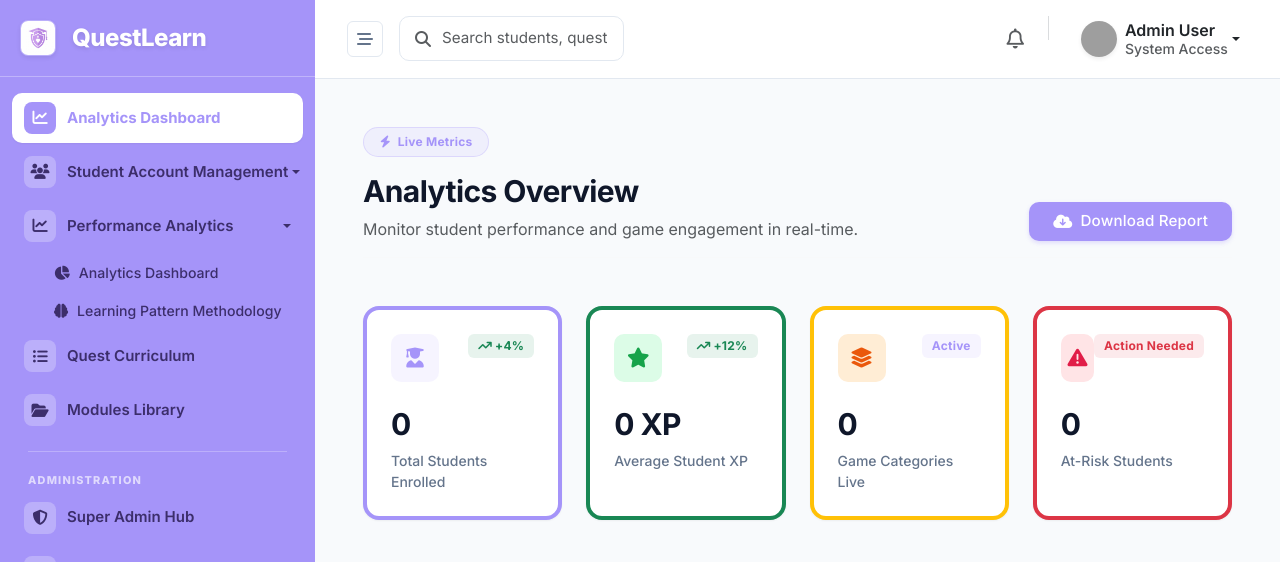
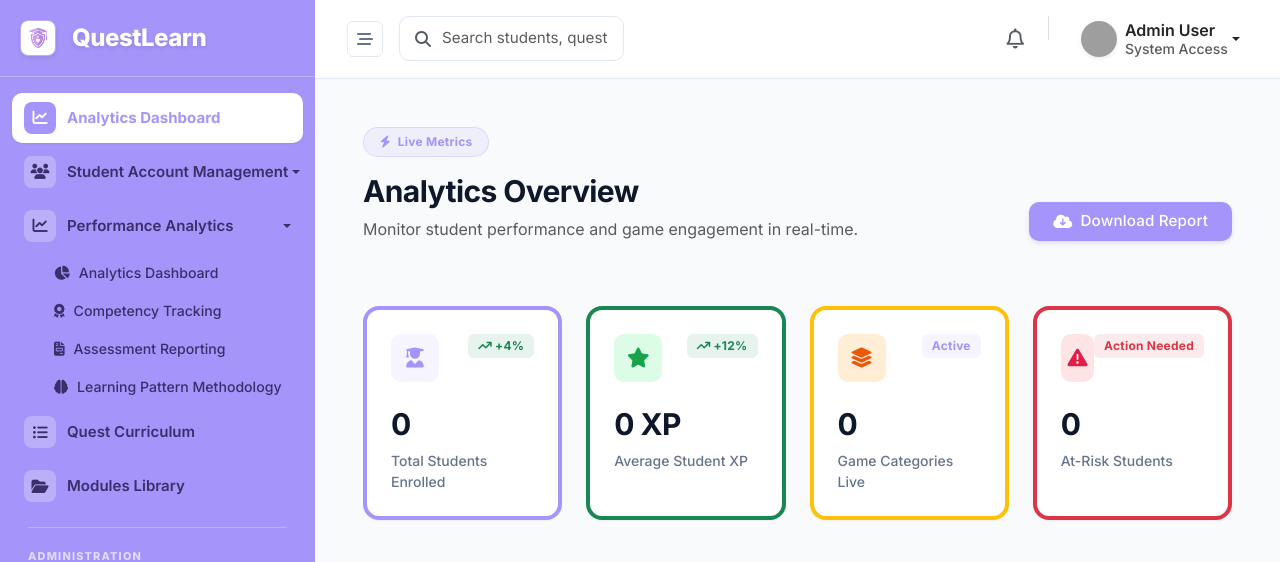
Before and after one commit to gentilesjaydev/questlearnadmin, a PHP site: page /index.php in a window 1280 px wide, after a click on "Performance Analytics". Shown: the top 562 px of the page. Run offline with PHP 8.4, Linux system fonts and the light colour scheme; some libraries are stand-ins or nearby versions; grey boxes are pictures that could not be loaded.

Commit message:
feat(sidebar): move Competency Tracking and Assessment Reporting into Performance Analytics dropdown

```diff
--- a/includes/components/sidebar.php
+++ b/includes/components/sidebar.php
@@ -15,8 +15,8 @@ $current_page = basename($_SERVER['PHP_SELF']);
             <a href="<?php echo $base; ?>index"><i class="fa-solid fa-chart-line"></i> Analytics Dashboard</a>
         </li>
         <?php
-        $is_student_active = in_array($current_page, ['students.php', 'competency-tracking.php', 'assessment-reporting.php']);
-        $is_analytics_active = in_array($current_page, ['performance.php', 'learning-pattern-methodology.php']);
+        $is_student_active = in_array($current_page, ['students.php']);
+        $is_analytics_active = in_array($current_page, ['performance.php', 'learning-pattern-methodology.php', 'competency-tracking.php', 'assessment-reporting.php']);
         ?>
         <li class="<?php echo $is_student_active ? 'active' : ''; ?>">
             <a href="#studentSubmenu" data-bs-toggle="collapse" aria-expanded="<?php echo $is_student_active ? 'true' : 'false'; ?>" class="dropdown-toggle d-flex align-items-center justify-content-between">
@@ -24,18 +24,18 @@ $current_page = basename($_SERVER['PHP_SELF']);
             </a>
             <ul class="collapse list-unstyled <?php echo $is_student_active ? 'show' : ''; ?>" id="studentSubmenu">
                 <li class="<?php echo ($current_page == 'students.php') ? 'active' : ''; ?>"><a href="<?php echo $base; ?>pages/teacher/students"><i class="fa-solid fa-address-book"></i> Student Accounts</a></li>
-                <li class="<?php echo ($current_page == 'competency-tracking.php') ? 'active' : ''; ?>"><a href="<?php echo $base; ?>pages/teacher/competency-tracking"><i class="fa-solid fa-award"></i> Competency Tracking</a></li>
-                <li class="<?php echo ($current_page == 'assessment-reporting.php') ? 'active' : ''; ?>"><a href="<?php echo $base; ?>pages/teacher/assessment-reporting"><i class="fa-solid fa-file-invoice"></i> Assessment Reporting</a></li>
             </ul>
         </li>
 
-        <?php $is_analytics_active = in_array($current_page, ['performance.php', 'learning-pattern-methodology.php']); ?>
+        <?php $is_analytics_active = in_array($current_page, ['performance.php', 'learning-pattern-methodology.php', 'competency-tracking.php', 'assessment-reporting.php']); ?>
         <li class="<?php echo $is_analytics_active ? 'active' : ''; ?>">
             <a href="#analyticsSubmenu" data-bs-toggle="collapse" aria-expanded="<?php echo $is_analytics_active ? 'true' : 'false'; ?>" class="dropdown-toggle d-flex align-items-center justify-content-between">
                 <div class="d-flex align-items-center"><i class="fa-solid fa-chart-line"></i> Performance Analytics</div>
             </a>
             <ul class="collapse list-unstyled <?php echo $is_analytics_active ? 'show' : ''; ?>" id="analyticsSubmenu">
                 <li class="<?php echo ($current_page == 'performance.php') ? 'active' : ''; ?>"><a href="<?php echo $base; ?>pages/teacher/performance"><i class="fa-solid fa-chart-pie"></i> Analytics Dashboard</a></li>
+                <li class="<?php echo ($current_page == 'competency-tracking.php') ? 'active' : ''; ?>"><a href="<?php echo $base; ?>pages/teacher/competency-tracking"><i class="fa-solid fa-award"></i> Competency Tracking</a></li>
+                <li class="<?php echo ($current_page == 'assessment-reporting.php') ? 'active' : ''; ?>"><a href="<?php echo $base; ?>pages/teacher/assessment-reporting"><i class="fa-solid fa-file-invoice"></i> Assessment Reporting</a></li>
                 <li class="<?php echo ($current_page == 'learning-pattern-methodology.php') ? 'active' : ''; ?>"><a href="<?php echo $base; ?>pages/teacher/learning-pattern-methodology"><i class="fa-solid fa-brain"></i> Learning Pattern Methodology</a></li>
             </ul>
         </li>
```
